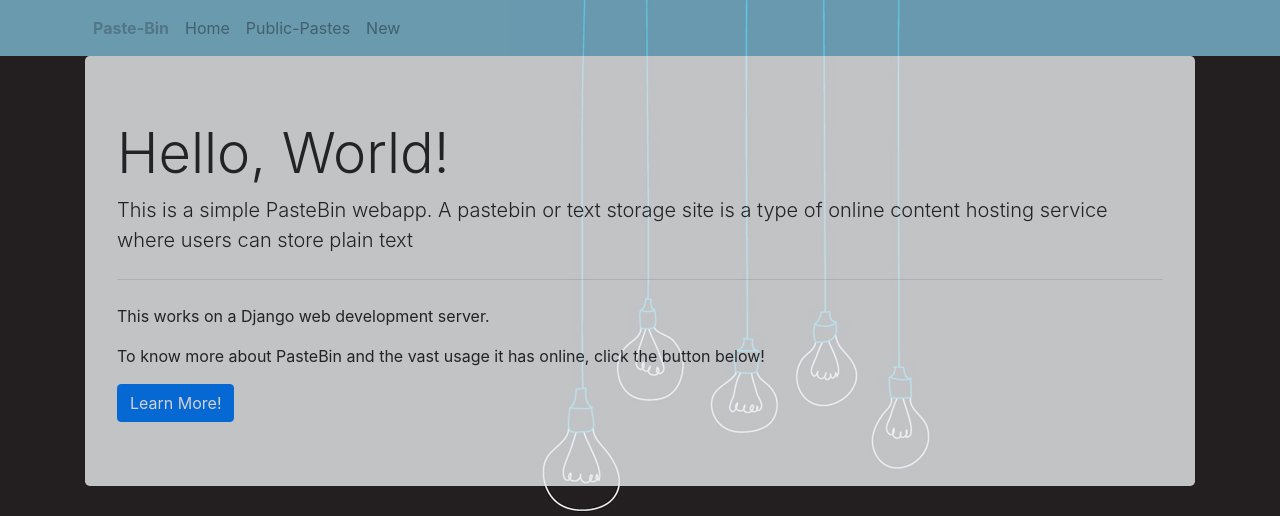
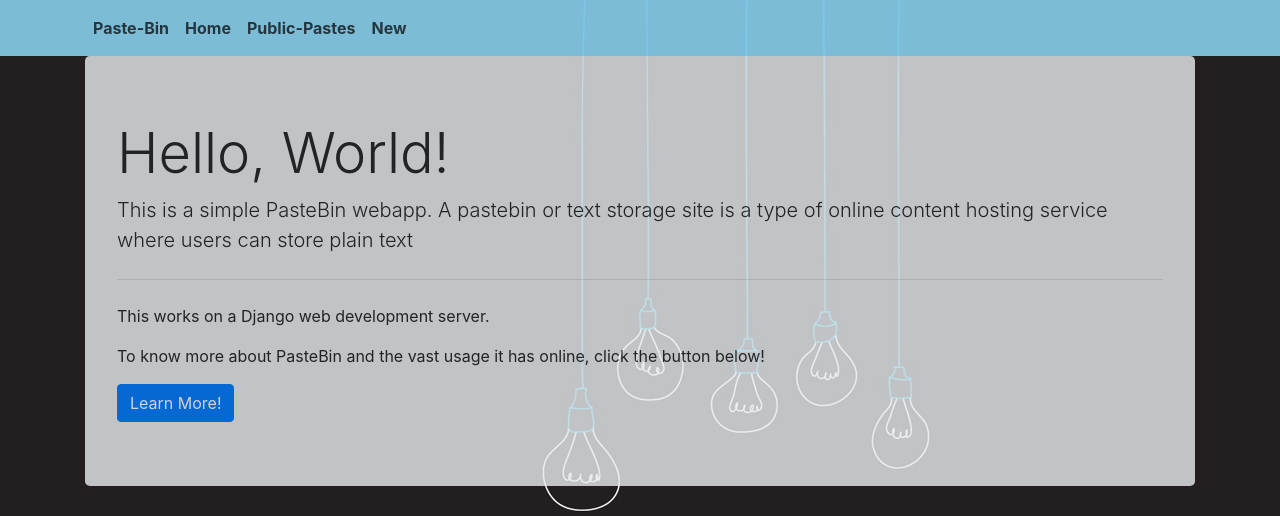
Before and after one commit to himanshu272/pastebin, a Django app: template templates/paste/intro.html in a window 1280 px wide. Shown: the top 516 px of the page. Run offline with Django 3.2, Linux system fonts and the light colour scheme; the template is opened without the code that fills it, so the values that code supplies are empty; some libraries are stand-ins or nearby versions.

Commit message:
#4 changed the depth of navbar

```diff
--- a/templates/paste/base.html
+++ b/templates/paste/base.html
@@ -16,18 +16,18 @@
                 width: 100%;
             }
             .navbar{
-                opacity: 0.7;
-                filter: alpha(opacity=70)
+                opacity: 0.9;
+                filter: alpha(opacity=90)
             }
     </style>
     <body background="{% static 'images/1.jpg' %}">
         <nav class="navbar navbar-expand-lg navbar-light" style="background-color: 	#87ceeb">
             <div class="container">
             <ul class="navbar-nav mr-auto">
-            <li class="nav-item"><a class="nav-link disabled" href="#"><b>Paste-Bin</b></a></li>
-            <li class="nav-item"><a class="nav-link" href="/">Home</a></li>
-            <li class="nav-item"><a class="nav-link" href="/paste/publicpastes">Public-Pastes</a></li>
-            <li class="nav-item"><a class="nav-link" href="/paste/yourdata">New</a></li>
+            <li class="nav-item active"><a class="nav-link disabled" href="#"><b>Paste-Bin</b></a></li>
+            <li class="nav-item active"><a class="nav-link" href="/"><b>Home</b></a></li>
+            <li class="nav-item active"><a class="nav-link" href="/paste/publicpastes"><b>Public-Pastes</b></a></li>
+            <li class="nav-item active"><a class="nav-link" href="/paste/yourdata"><b>New</b></a></li>
         </ul></div>
         </nav>
         <div class="container">
--- a/templates/paste/intro.html
+++ b/templates/paste/intro.html
@@ -8,7 +8,8 @@
 
             }
 </style>
-        <div class="jumbotron" style="backgroud-color:lightblue">
+    <div class="pt-auto">
+        <div class="jumbotron" style="backgroud-color:lightblue;">
                 <h1 class="display-4">Hello, World!</h1>
                 <p class="lead">This is a simple PasteBin webapp. A pastebin or text storage site is a type of online content hosting service where users can store plain text</p>
                 <hr class="my-4">
@@ -16,4 +17,5 @@
                 <p>To know more about PasteBin and the vast usage it has online, click the button below!</p>
                 <a class="btn btn-primary" href="https://en.wikipedia.org/wiki/Pastebin">Learn More!</a>
         </div>
+        </div>
 {% endblock %}
```
Also changed, not shown: 1 other file.
